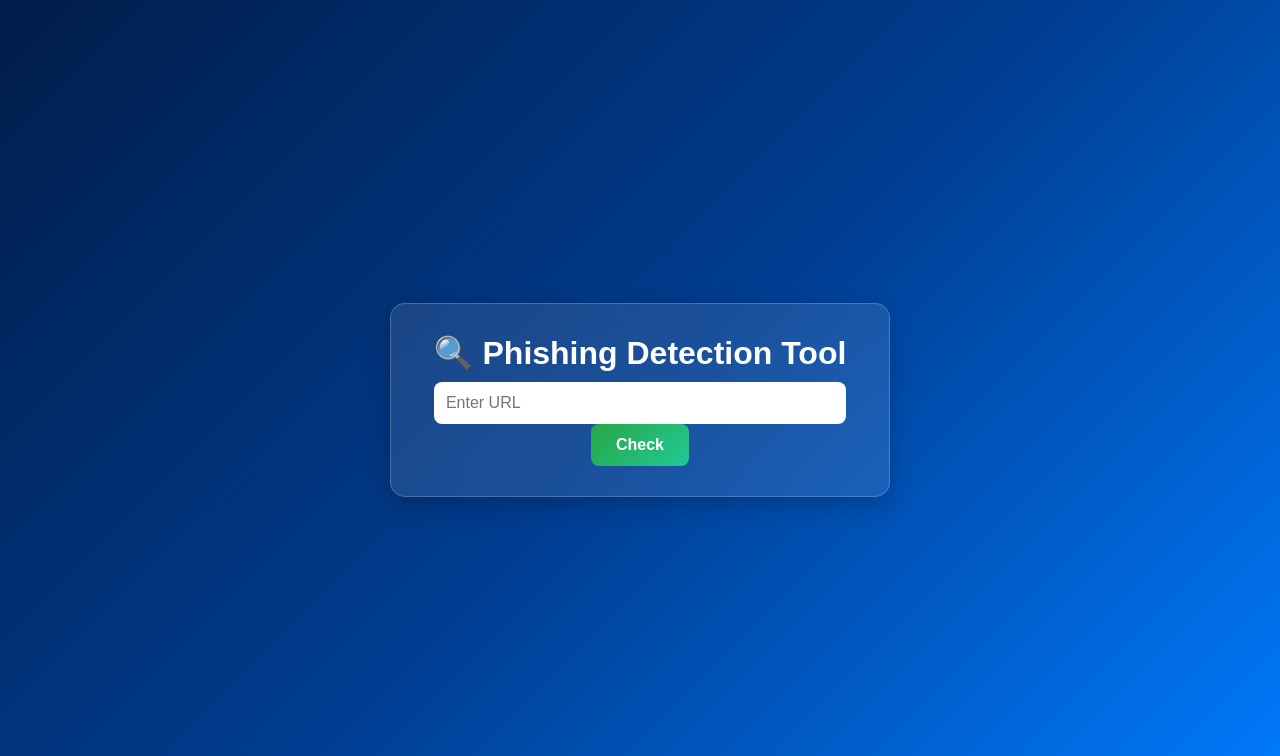
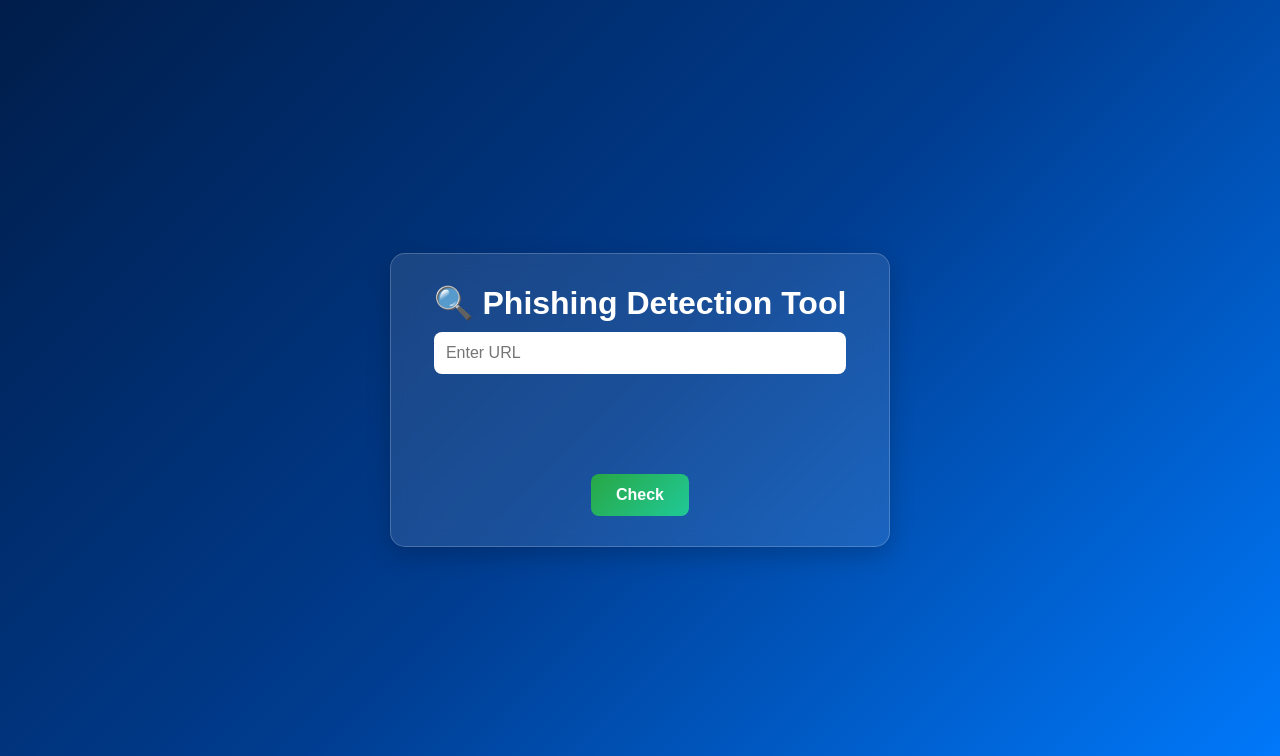
Before and after one commit to nk1411projects/PhishingDetectionTool, a Flask app: page / in a window 1280 px wide. Shown: the top 756 px of the page. Run offline with Flask 3, Linux system fonts and the light colour scheme; parts of the project's set-up code (start-up, migrations or seed data) failed here and were passed over.

Commit message:
Update style.css

```diff
--- a/static/style.css
+++ b/static/style.css
@@ -76,6 +76,7 @@ button {
     font-weight: 600;
     cursor: pointer;
     transition: all 0.3s ease;
+    margin-top:100px;
 }
 
 button:hover {
```
